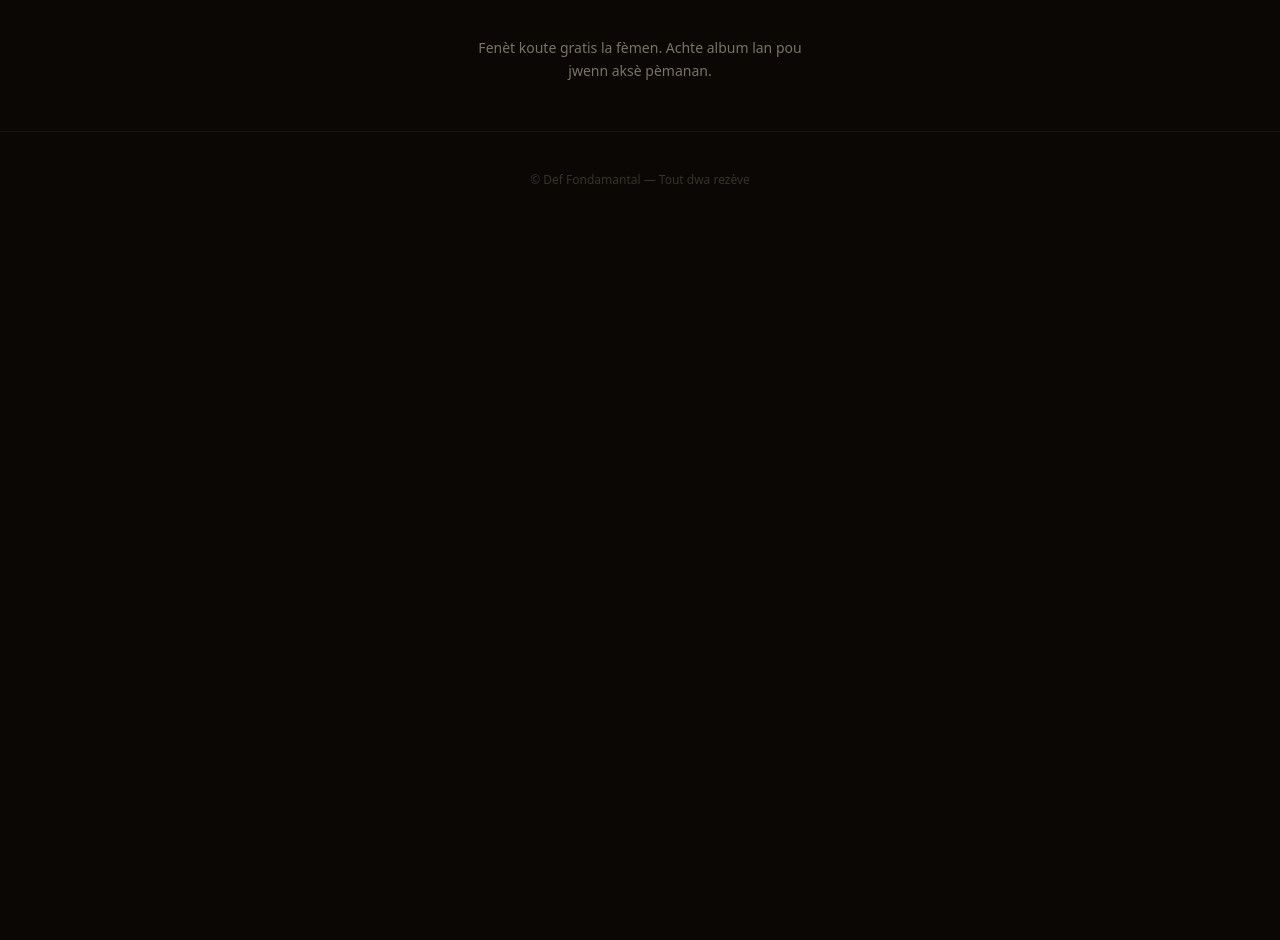
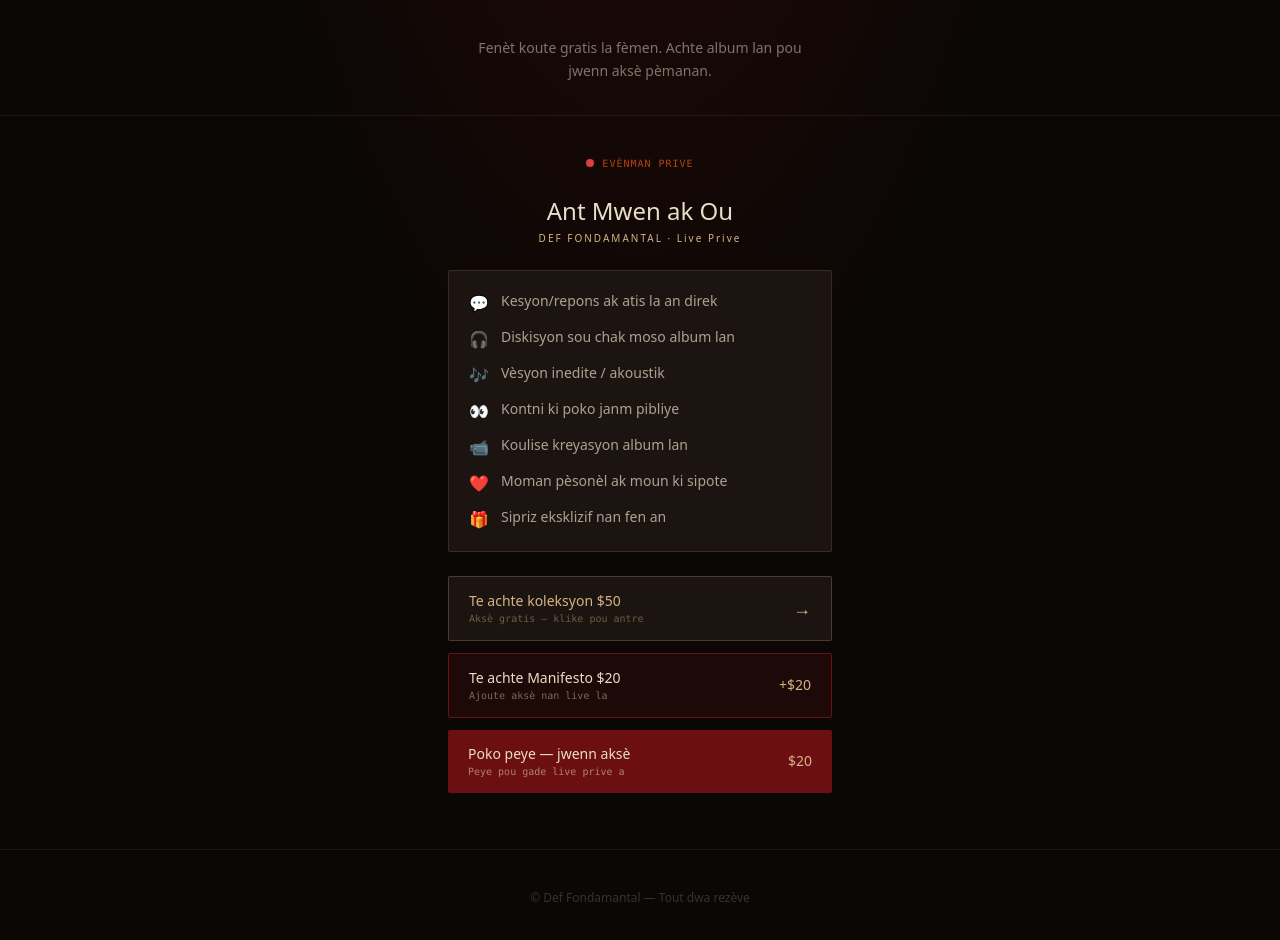
Before and after one commit to fabrice972009/Manifesto.def, a Next.js app: page / in a window 1280 px wide. Shown: the part 760-1700 px from the top of the page. Before the commit the page ends 1100 px from the top, so only its background shows below. Built offline with nearby package versions, Linux system fonts and the light colour scheme.

Commit message:
live promo

```diff
--- a/app/page.tsx
+++ b/app/page.tsx
@@ -182,7 +182,51 @@
         </div>
       )}
 
-      <footer className="px-6 py-10 text-center border-t border-[rgba(212,180,131,0.1)] mt-4">
+
+      <section className="px-6 py-10 border-t border-[rgba(212,180,131,0.1)]">
+        <div className="max-w-sm mx-auto">
+          <div className="flex items-center justify-center gap-2 mb-6">
+            <span className="w-2 h-2 rounded-full bg-red-500 animate-pulse"/>
+            <span className="font-mono text-[#B8430E] text-[10px] uppercase tracking-widest">Evènman Prive</span>
+          </div>
+          <h2 className="font-display text-[#E8DFC8] text-2xl text-center mb-1">Ant Mwen ak Ou</h2>
+          <p className="font-display text-[#D4B483] text-[10px] tracking-[0.2em] text-center mb-6">DEF FONDAMANTAL · Live Prive</p>
+          <div className="bg-[#1C1410] border border-[rgba(212,180,131,0.15)] rounded-sm p-5 mb-6">
+            <div className="space-y-3">
+              {[["💬","Kesyon/repons ak atis la an direk"],["🎧","Diskisyon sou chak moso album lan"],["🎶","Vèsyon inedite / akoustik"],["👀","Kontni ki poko janm pibliye"],["📹","Koulise kreyasyon album lan"],["❤️","Moman pèsonèl ak moun ki sipote"],["🎁","Sipriz eksklizif nan fen an"]].map(([icon, text], i) => (
+                <div key={i} className="flex items-start gap-3">
+                  <span className="text-base flex-shrink-0">{icon}</span>
+                  <span className="text-[rgba(232,223,200,0.7)] text-sm">{text}</span>
+                </div>
+              ))}
+            </div>
+          </div>
+          <div className="flex flex-col gap-3">
+            <a href="/live" className="flex items-center justify-between bg-[#1C1410] border border-[rgba(212,180,131,0.25)] hover:border-[#B8430E] px-5 py-3.5 rounded-sm transition-colors">
+              <div className="text-left">
+                <p className="font-display text-[#D4B483] text-sm">Te achte koleksyon $50</p>
+                <p className="font-mono text-[10px] text-[rgba(212,180,131,0.45)]">Aksè gratis — klike pou antre</p>
+              </div>
+              <span className="text-[#D4B483] text-lg">→</span>
+            </a>
+            <a href="https://buy.stripe.com/fZu00i0IT39P92T5Xjbwk0h" target="_blank" rel="noreferrer" className="flex items-center justify-between bg-[rgba(107,15,18,0.2)] border border-[#6B0F12] hover:bg-[rgba(107,15,18,0.35)] px-5 py-3.5 rounded-sm transition-colors">
+              <div className="text-left">
+                <p className="font-display text-[#E8DFC8] text-sm">Te achte Manifesto $20</p>
+                <p className="font-mono text-[10px] text-[rgba(232,223,200,0.45)]">Ajoute aksè nan live la</p>
+              </div>
+              <span className="font-display text-[#D4B483] text-sm">+$20</span>
+            </a>
+            <a href="https://buy.stripe.com/fZu00i0IT39P92T5Xjbwk0h" target="_blank" rel="noreferrer" className="flex items-center justify-between bg-[#6B0F12] hover:bg-[#B8430E] px-5 py-3.5 rounded-sm transition-colors">
+              <div className="text-left">
+                <p className="font-display text-[#E8DFC8] text-sm">Poko peye — jwenn aksè</p>
+                <p className="font-mono text-[10px] text-[rgba(232,223,200,0.55)]">Peye pou gade live prive a</p>
+              </div>
+              <span className="font-display text-[#D4B483] text-sm">$20</span>
+            </a>
+          </div>
+        </div>
+      </section>
+<footer className="px-6 py-10 text-center border-t border-[rgba(212,180,131,0.1)] mt-4">
         <p className="text-[rgba(232,223,200,0.2)] text-xs">© Def Fondamantal — Tout dwa rezève</p>
       </footer>
 
```
Also changed, not shown: 1 other file (tests, documents, lock files or other folders).
